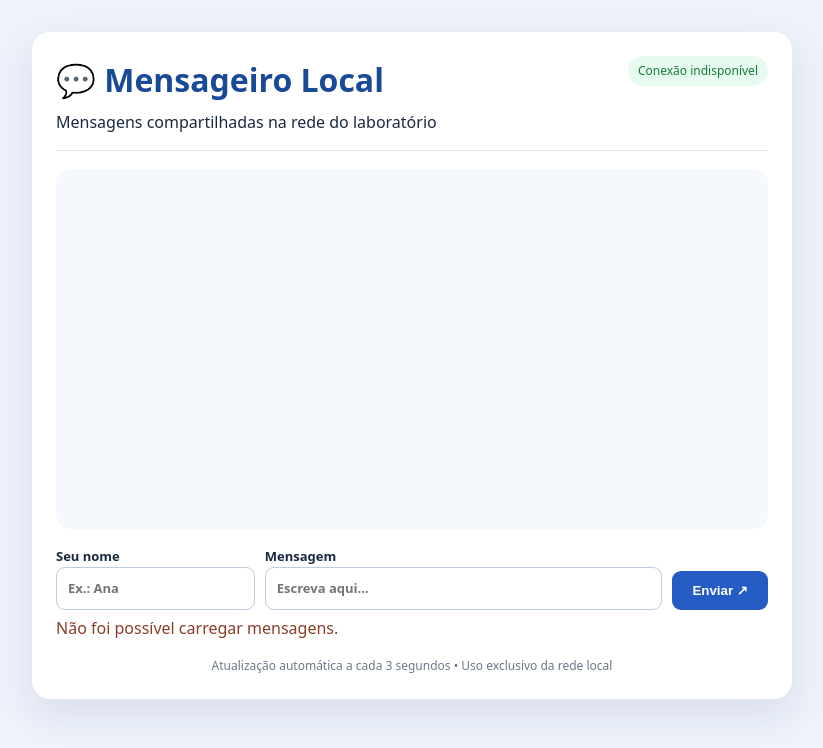
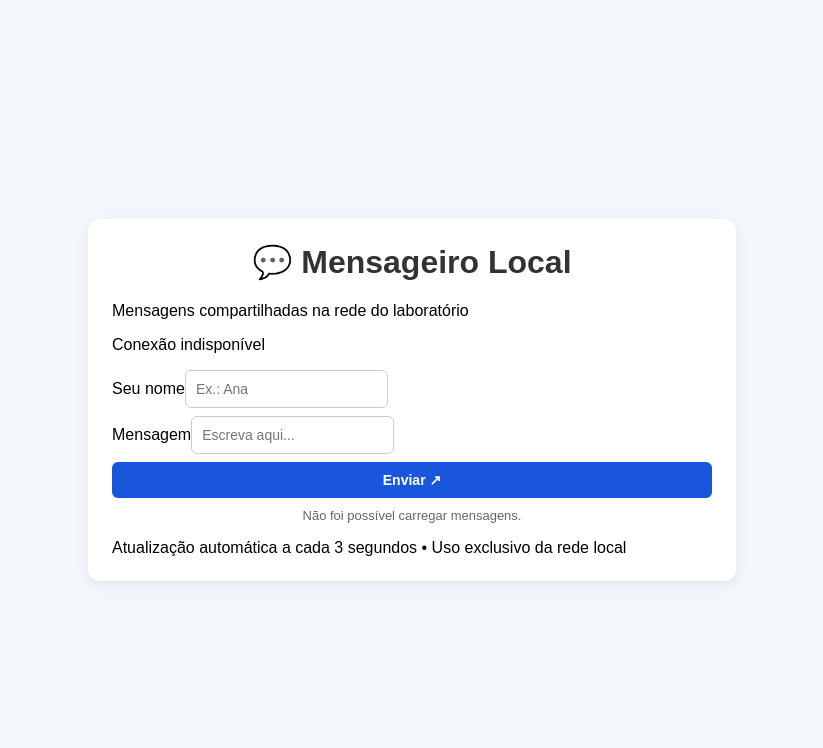
Before and after one commit to Laurabsilva/sprint06, a website: page public/index.html in a window 1280 px wide. Shown: the whole page, without its empty margins (228-1051 px from the left). Drawn offline with Linux system fonts and the light colour scheme; no server answers.

Commit message:
fix: refaz css

```diff
--- a/public/style.css
+++ b/public/style.css
@@ -1,121 +1,80 @@
-* {
-  box-sizing: border-box;
+body {
+    font-family: Arial, sans-serif;
+    background: #f4f7fb;
+    margin: 0;
+    padding: 20px;
+    min-height: 100vh;
+    display: flex;
+    justify-content: center;
+    align-items: center;
+    box-sizing: border-box;
 }
-body {
-  margin: 0;
-  background: #edf2fb;
-  color: #1b2940;
-  font:
-    16px/1.5 system-ui,
-    Arial,
-    sans-serif;
+
+main {
+    width: 100%;
+    max-width: 600px;
+    padding: 24px;
+    background: white;
+    border-radius: 12px;
+    box-shadow: 0 4px 16px rgba(0, 0, 0, 0.08);
 }
-.container {
-  width: min(760px, 96%);
-  margin: 32px auto;
-  background: #fff;
-  border-radius: 18px;
-  box-shadow: 0 14px 40px #1b29401a;
-  padding: 24px;
+
+h1 {
+    text-align: center;
+    margin-top: 0;
+    color: #333;
 }
-header {
-  display: flex;
-  justify-content: space-between;
-  align-items: start;
-  gap: 14px;
-  border-bottom: 1px solid #e1e8f3;
+
+ul#lista {
+    padding: 0;
+    margin: 20px 0;
+    max-height: 350px;
+    overflow-y: auto;
 }
-h1 {
-  margin: 0;
-  color: #184a98;
+
+li {
+    list-style: none;
+    padding: 12px;
+    margin: 8px 0;
+    background: #eaf1ff;
+    border-radius: 8px;
+    word-break: break-word;
 }
-p {
-  margin: 6px 0 16px;
+
+li strong {
+    color: #1a56db;
 }
-#conexao {
-  font-size: 12px;
-  background: #e6faef;
-  color: #1a7b3a;
-  border-radius: 20px;
-  padding: 6px 10px;
-  white-space: nowrap;
+
+form {
+    display: flex;
+    flex-direction: column;
+    gap: 8px;
 }
-.painel {
-  height: 360px;
-  overflow: auto;
-  background: #f5f8fd;
-  border-radius: 14px;
-  margin: 18px 0;
+
+input, button {
+    padding: 10px;
+    border-radius: 6px;
+    border: 1px solid #ccc;
+    font-size: 14px;
 }
-ul {
-  padding: 16px;
-  list-style: none;
-  margin: 0;
+
+button {
+    background: #1a56db;
+    color: white;
+    border: none;
+    cursor: pointer;
+    font-weight: bold;
+    transition: background 0.2s;
 }
-li {
-  background: white;
-  border-left: 4px solid #4779da;
-  padding: 12px 14px;
-  margin: 10px 0;
-  border-radius: 8px;
-  overflow-wrap: anywhere;
+
+button:hover {
+    background: #1447b8;
 }
-.meta {
-  display: flex;
-  justify-content: space-between;
-  gap: 12px;
-  color: #244f98;
-  font-size: 12px;
+
+#aviso {
+    text-align: center;
+    font-size: 13px;
+    min-height: 18px;
+    margin-top: 10px;
+    color: #666;
 }
-.texto {
-  margin-top: 4px;
-  white-space: pre-wrap;
-}
-form {
-  display: grid;
-  grid-template-columns: 1fr 2fr auto;
-  align-items: end;
-  gap: 10px;
-}
-label {
-  font-size: 13px;
-  font-weight: 600;
-}
-input {
-  display: block;
-  width: 100%;
-  border: 1px solid #becce1;
-  padding: 11px;
-  border-radius: 9px;
-  font: inherit;
-}
-button {
-  padding: 12px 20px;
-  color: white;
-  background: #255cc4;
-  border: 0;
-  border-radius: 9px;
-  cursor: pointer;
-  font-weight: 700;
-}
-button:disabled {
-  opacity: 0.6;
-  cursor: wait;
-}
-#aviso {
-  min-height: 25px;
-  color: #8b3e27;
-}
-footer {
-  font-size: 12px;
-  color: #6c788d;
-  text-align: center;
-}
-@media (max-width: 650px) {
-  form {
-    grid-template-columns: 1fr;
-  }
-  header {
-    flex-direction: column;
-  }
-}
```
